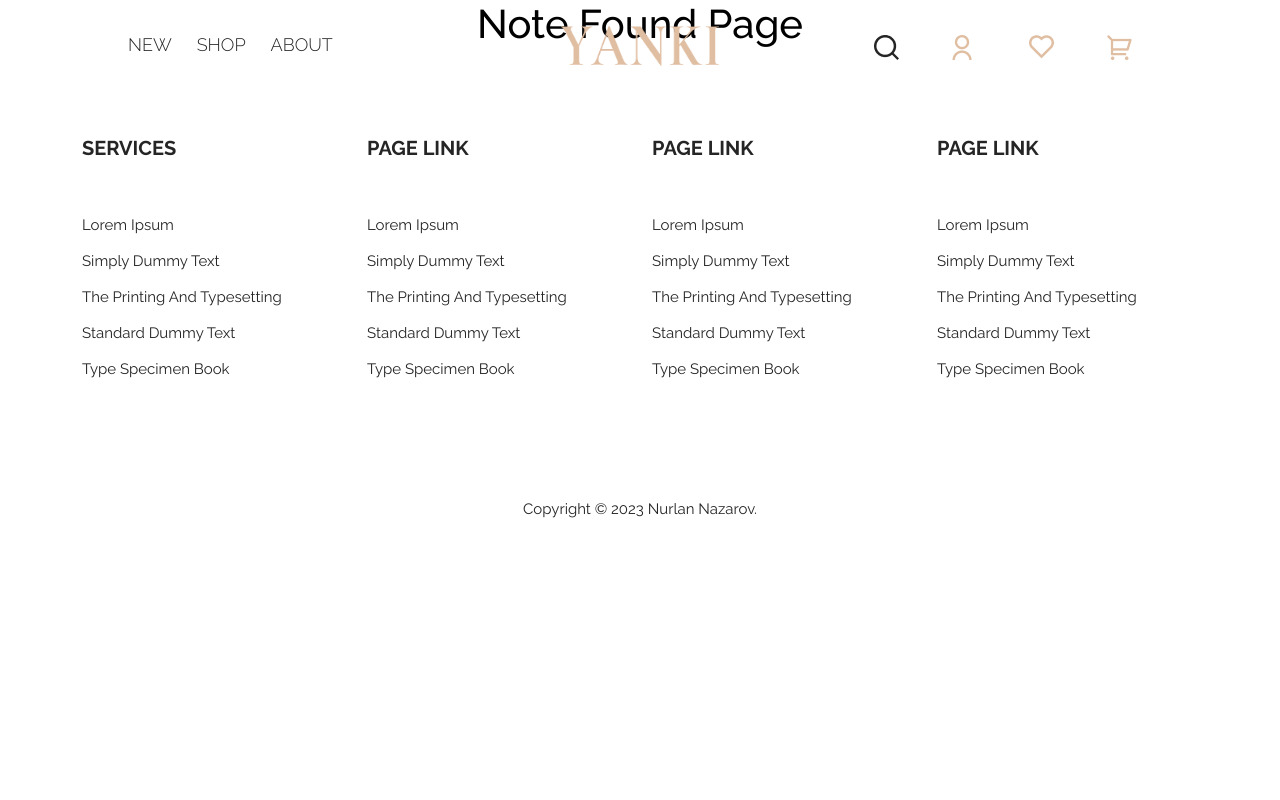
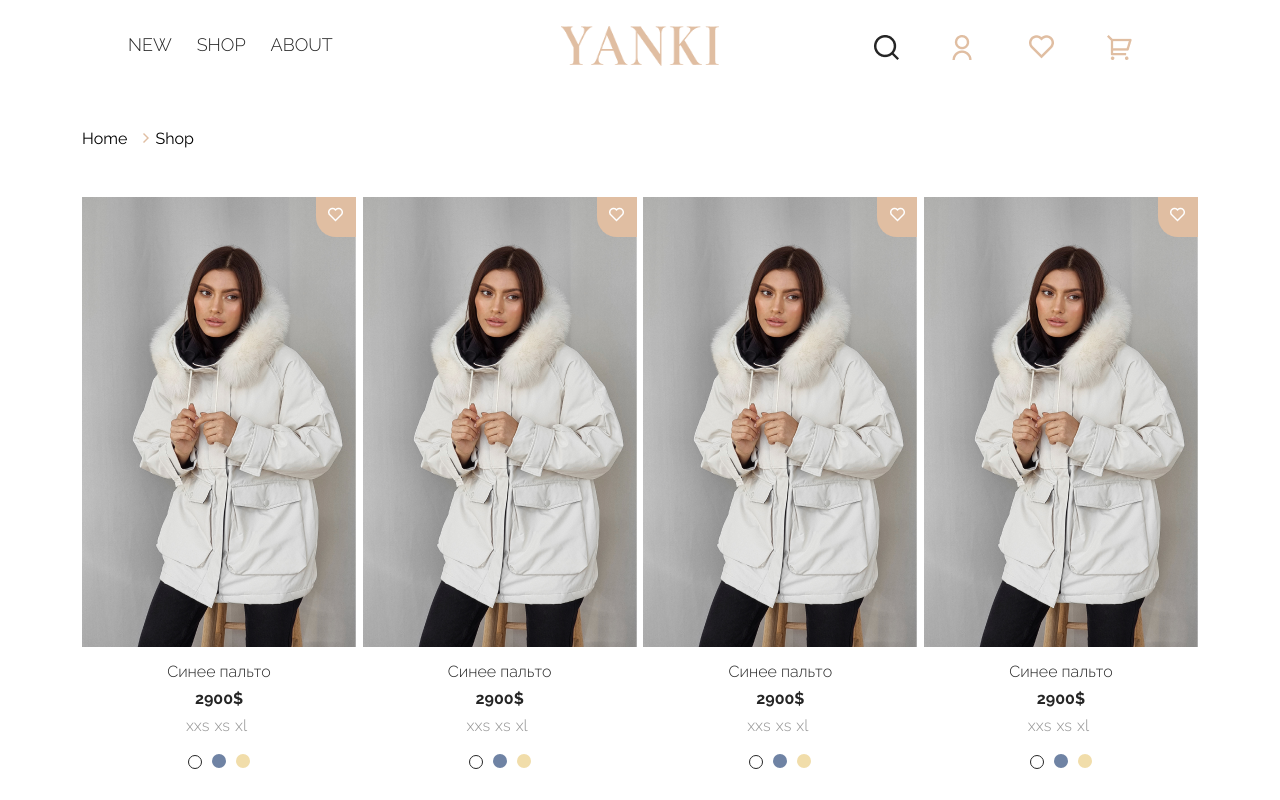
Before and after one commit to Nurlan-N/yanki-app, a React (Create React App) app: page /wishlist in a window 1280 px wide. Shown: the top 800 px of the page. Built offline with nearby package versions, Linux system fonts and the light colour scheme.

Commit message:
Added Wishlist Page

```diff
--- a/src/App.js
+++ b/src/App.js
@@ -12,6 +12,8 @@ import About from './pages/About';
 import New from './pages/New';
 import Header from './components/Header';
 import DrawerBlock from './components/DrawerBolck/index';
+import Wishlist from './pages/Wishlist';
+import Cart from './pages/Cart';
 
 function App() {
   const [cartDisplay, setCartDisplay] = useState(false);
@@ -23,6 +25,8 @@ function App() {
         <Header onClickCart={() => setCartDisplay(!cartDisplay)} />
         <Routes>
           <Route path="/" element={<Home />} />
+          <Route path='/wishlist' element={<Wishlist/>} />
+          <Route path='/cart' element={<Cart/>} />
           <Route path="/shop" element={<Shop />} />
           <Route path="/about" element={<About />} />
           <Route path="/new" element={<New />} />
--- a/src/components/Header.jsx
+++ b/src/components/Header.jsx
@@ -7,15 +7,15 @@ import basket from '../assets/img/icon/basket_gold.png';
 import { BiMenuAltLeft } from 'react-icons/bi';
 import { Link } from 'react-router-dom';
 
-const Header = ({onClickCart}) => {
+const Header = ({ onClickCart }) => {
   return (
     <header>
       <div className="container">
         <div className="row">
           <div className="nav_bar col-lg-12 col-md-12">
             <div className="pages col-lg-4">
-              <div className="mini_menu col-lg-4 col-md-2 col-1" >
-                <BiMenuAltLeft onClick={onClickCart}/>
+              <div className="mini_menu col-lg-4 col-md-2 col-1">
+                <BiMenuAltLeft onClick={onClickCart} />
               </div>
               <div className="page col-lg-8 col-md-10 ">
                 <Link to="/new">NEW</Link>
@@ -35,12 +35,12 @@ const Header = ({onClickCart}) => {
               <a href="">
                 <img src={profile} alt="profile" />
               </a>
-              <a href="">
+              <Link to="/wishlist">
                 <img src={wishlist} alt="wishlist" />
-              </a>
-              <a href="">
+              </Link>
+              <Link to="/cart">
                 <img src={basket} alt="basket" />
-              </a>
+              </Link>
             </div>
           </div>
         </div>
--- /dev/null
+++ b/src/pages/Cart.jsx
@@ -0,0 +1,9 @@
+import React from 'react'
+
+const Cart = () => {
+  return (
+    <div>Cart</div>
+  )
+}
+
+export default Cart
--- /dev/null
+++ b/src/pages/Wishlist.jsx
@@ -0,0 +1,32 @@
+import React from 'react';
+import righRow from '../assets/img/icon/right.png';
+import ShopItemBlock from '../components/ShopItemBlock';
+
+const Wishlist = () => {
+  return (
+    <div className="wishlist_wrapper">
+      <div className="container">
+        <div className="map d-flex ">
+          <p>Home</p>
+          <img src={righRow} alt="" />
+          <p>Shop</p>
+        </div>
+        <div className="wishlist_block">
+          <div className="items d-flex justify-content-between">
+            <ShopItemBlock />
+            <ShopItemBlock />
+            <ShopItemBlock />
+            <ShopItemBlock />
+            <ShopItemBlock />
+            <ShopItemBlock />
+            <ShopItemBlock />
+            <ShopItemBlock />
+            <ShopItemBlock />
+          </div>
+        </div>
+      </div>
+    </div>
+  );
+};
+
+export default Wishlist;
--- a/src/scss/pages/_all_pages.scss
+++ b/src/scss/pages/_all_pages.scss
@@ -1,2 +1,4 @@
 @import './home';
 @import './shop';
+@import './wishlist';
+@import './cart';
--- a/src/scss/pages/_home.scss
+++ b/src/scss/pages/_home.scss
@@ -7,7 +7,11 @@
       width: 33.33%;
       position: relative;
     }
-
+    @media (max-width: 600px) {
+      img:not(:first-child) {
+        display: none;
+      }
+    }
     h3 {
       position: absolute;
       left: 50%;
--- /dev/null
+++ b/src/scss/pages/_wishlist.scss
@@ -0,0 +1,18 @@
+.wishlist_wrapper{
+    margin-top: 100px;
+  .map {
+    align-items: center;
+    img {
+      padding: 3% 0.5%;
+      margin-left: 10px;
+    }
+    p {
+      margin-top: 17px;
+    }
+  }
+  .wishlist_block{
+    .items{
+        flex-wrap: wrap;
+    }
+  }
+}
```
Also changed, not shown: src/scss/pages/_cart.scss (added).
